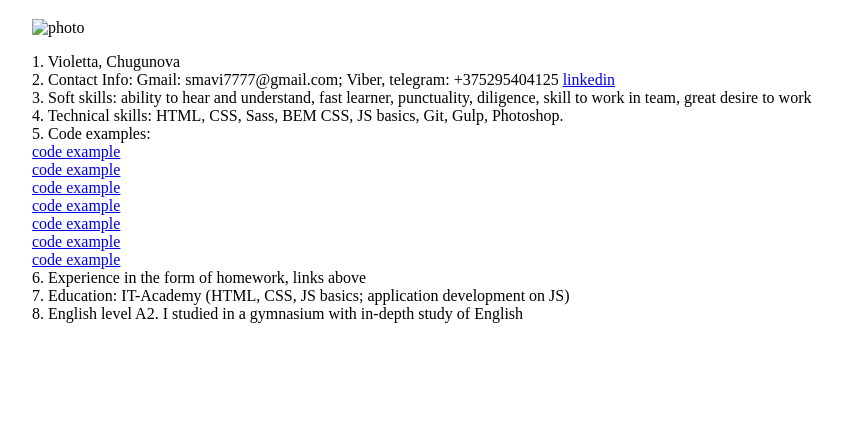
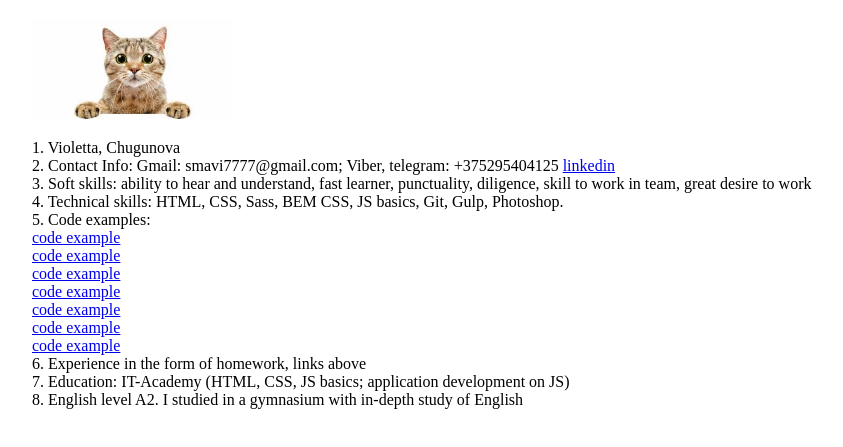
Before and after one commit to ViolettaCh404/rsschool-cvv, a plain HTML site: page index.html in a window 1280 px wide. Shown: the part 61-508 px from the top of the page, without its empty margins (96-939 px from the left). Drawn offline with Linux system fonts and the light colour scheme.

Commit message:
Update index.html

```diff
--- a/index.html
+++ b/index.html
@@ -12,7 +12,7 @@
 <body>
     <div>
         <h1>Junior front-end developer resume</h1>
-        <img src="./img/cat.jpg" alt="photo">
+        <img src="./image/cat.jpg" alt="photo">
         <p>1. Violetta, Chugunova<br>
             2. Contact Info: Gmail: smavi7777@gmail.com; Viber, telegram: +375295404125 <a
                 href='http://linkedin.com/in/violetta-c-128127197' target='_blank' title="linkedin">linkedin</a><br>
```
